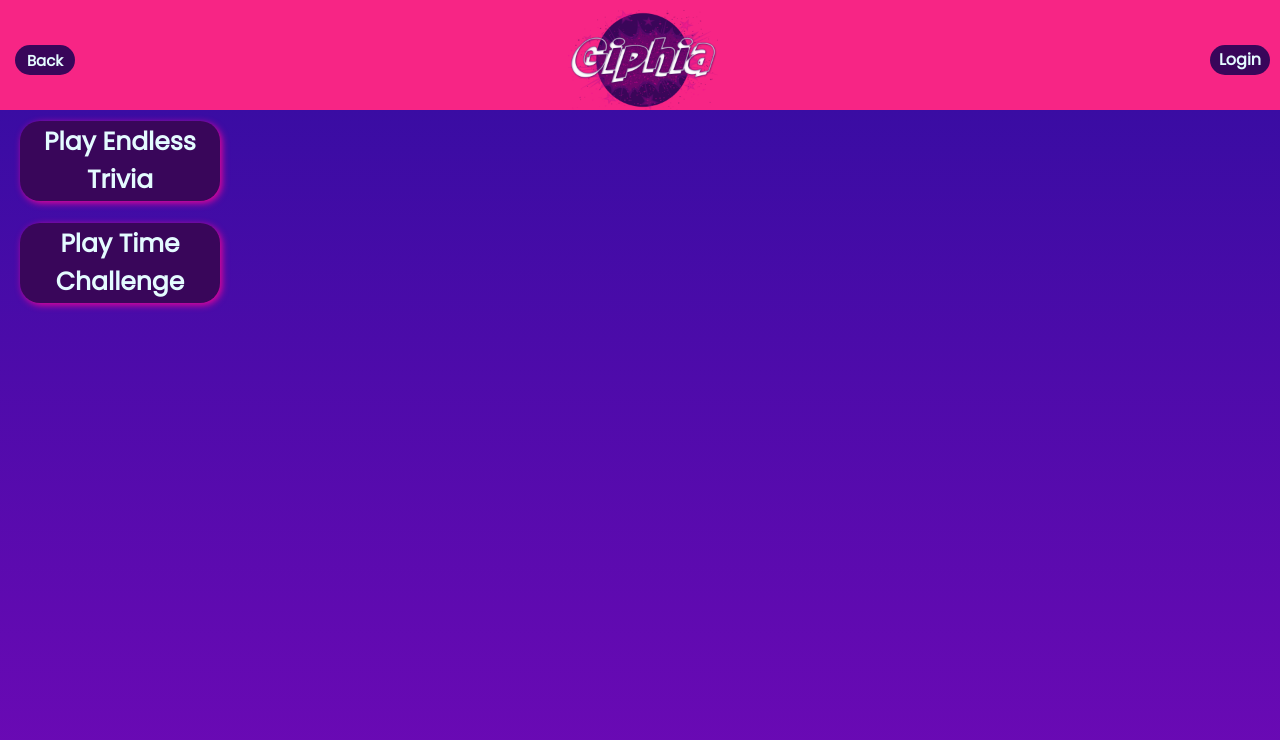
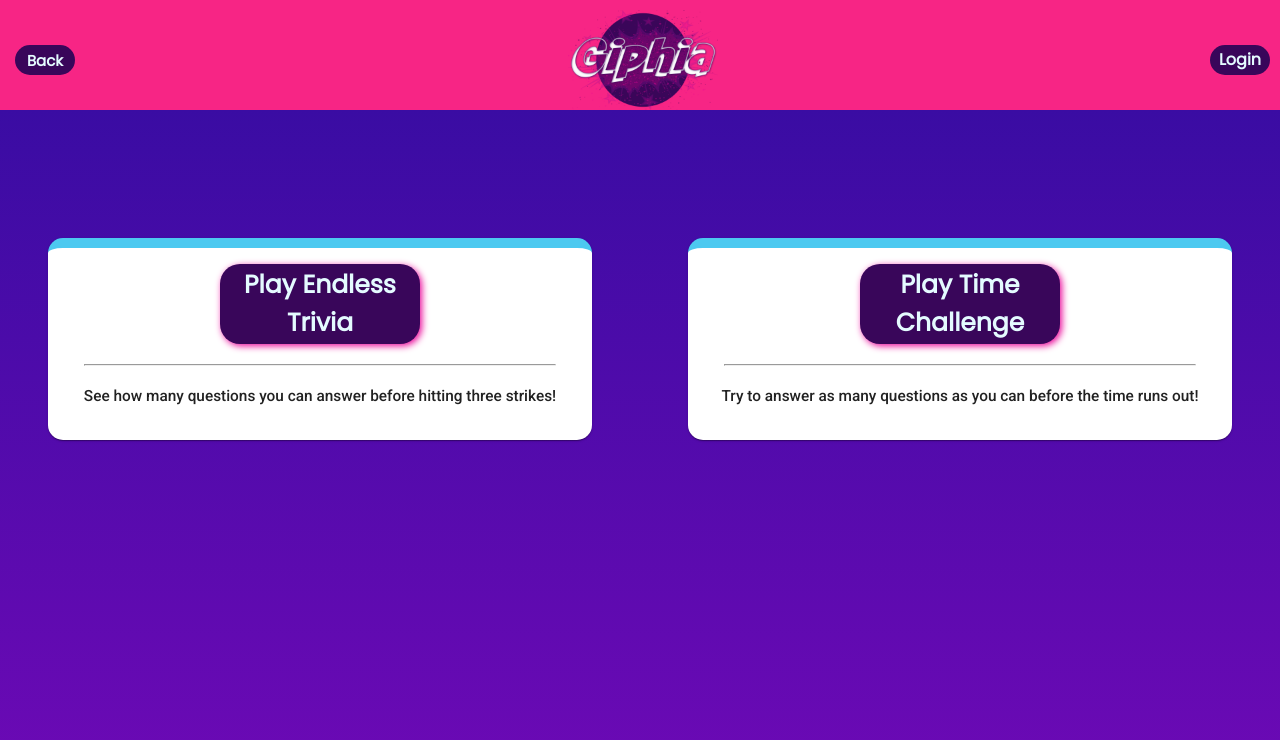
Before and after one commit to sarahjshaw/Giphia, an Angular app: page /gamemodes in a window 1280 px wide. Shown: the top 740 px of the page. Built offline with nearby package versions, Linux system fonts and the light colour scheme.

Commit message:
game-modes styling

```diff
--- a/src/app/app.module.ts
+++ b/src/app/app.module.ts
@@ -14,6 +14,8 @@ import { RouterModule } from '@angular/router';
 import {MatInputModule} from '@angular/material/input';
 import {MatButtonModule} from '@angular/material/button';
 import {MatMenuModule} from '@angular/material/menu';
+import {MatCardModule} from '@angular/material/card';
+import {MatDividerModule} from '@angular/material/divider';
 import { PlayerProfileComponent } from './player-profile/player-profile.component';
 import { AuthInterceptorService } from './services/auth-interceptor.service';
 import { AppRoutingModule } from './app-routing.module';
@@ -41,6 +43,8 @@ import { ChooseAvatarComponent } from './choose-avatar/choose-avatar.component';
     MatInputModule,
     MatButtonModule,
     MatMenuModule,
+    MatCardModule,
+    MatDividerModule,
     AppRoutingModule,
     BrowserAnimationsModule
   ],
--- a/src/app/game-modes/game-modes.component.css
+++ b/src/app/game-modes/game-modes.component.css
@@ -24,9 +24,10 @@ body{
 }
 
 .endless, .timed{
+    top: 30%;
     width: 200px;
     height: 80px;
-    margin:11px 20px;
+    margin: 100px auto 0;
     background-color: #39065a;
     border: none;
     border-radius: 20px;
@@ -48,7 +49,50 @@ display:flex;
 flex-direction: row;
 align-items: center;
 justify-content: center;
-margin:11px 20px;
+margin: 0 auto;
 align-content: space-between;
 
 };
+
+.btn-wrapper {
+  display: flex;
+  flex-direction: column;
+  margin: 0 auto;
+}
+
+h3 {
+  color: white;
+  text-align: center;
+}
+
+mat-card {
+  border-radius: 15px;
+  border-top: 10px solid  #4CC9F0;
+  width: 40%;
+  margin: 0 auto 50px;
+  height: 40%;
+}
+
+mat-card-content {
+  margin-top: 10px;
+  text-align: center;
+  font-weight: 550;
+  font-size: 1.1em;
+}
+
+.cards-wrapper {
+  margin-top: 10%;
+}
+
+hr {
+  margin: 20px 20px;
+}
+
+@media only screen and (min-width: 600px) {
+
+  .cards-wrapper {
+    display: flex;
+    height: 50%;
+  }
+
+}
--- a/src/app/game-modes/game-modes.component.html
+++ b/src/app/game-modes/game-modes.component.html
@@ -1,20 +1,17 @@
-<!-- <header>
-    <div class="container">
-      <nav>
-          <ul>
-            <li><a routerLink="/signin">Login</a></li>
-          </ul>
-        </nav>
-      </div>
+<body>
 
-  </header> -->
+  <div class="cards-wrapper">
+    <mat-card>
+      <button class = "endless" (click)="endlessTriviaGame()" (click)="playCount()">Play Endless Trivia</button>
+      <hr>
+      <mat-card-content>See how many questions you can answer before hitting three strikes!</mat-card-content>
+    </mat-card>
 
-  <body>
-      <button class = "endless" (click)="endlessTriviaGame()" (click)="playCount()">Play Endless Trivia</button>
-      <!-- <li><a routerLink="/leaderboard">Leaderboard</a></li> -->
+    <mat-card>
+      <button class = "timed" (click)="timeChallengeGame()" (click)="playCount()">Play Time Challenge</button>
+      <hr>
+      <mat-card-content>Try to answer as many questions as you can before the time runs out!</mat-card-content>
+    </mat-card>
+  </div>
 
-      <button class = "timed" (click)="timeChallengeGame()" (click)="playCount()">Play Time Challenge</button>
-      <!-- <li><a routerLink="/game-modes">Play</a></li> -->
-  </body>
-
-<router-outlet></router-outlet>
+</body>
```
